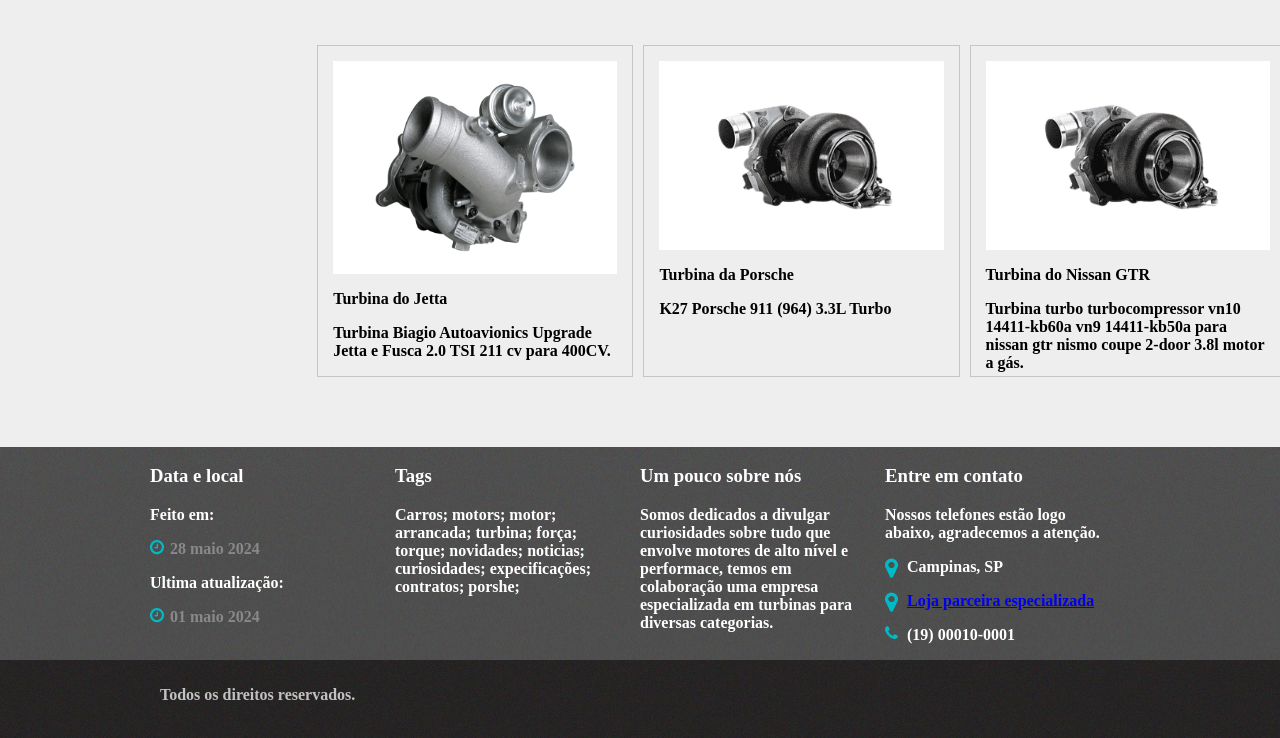
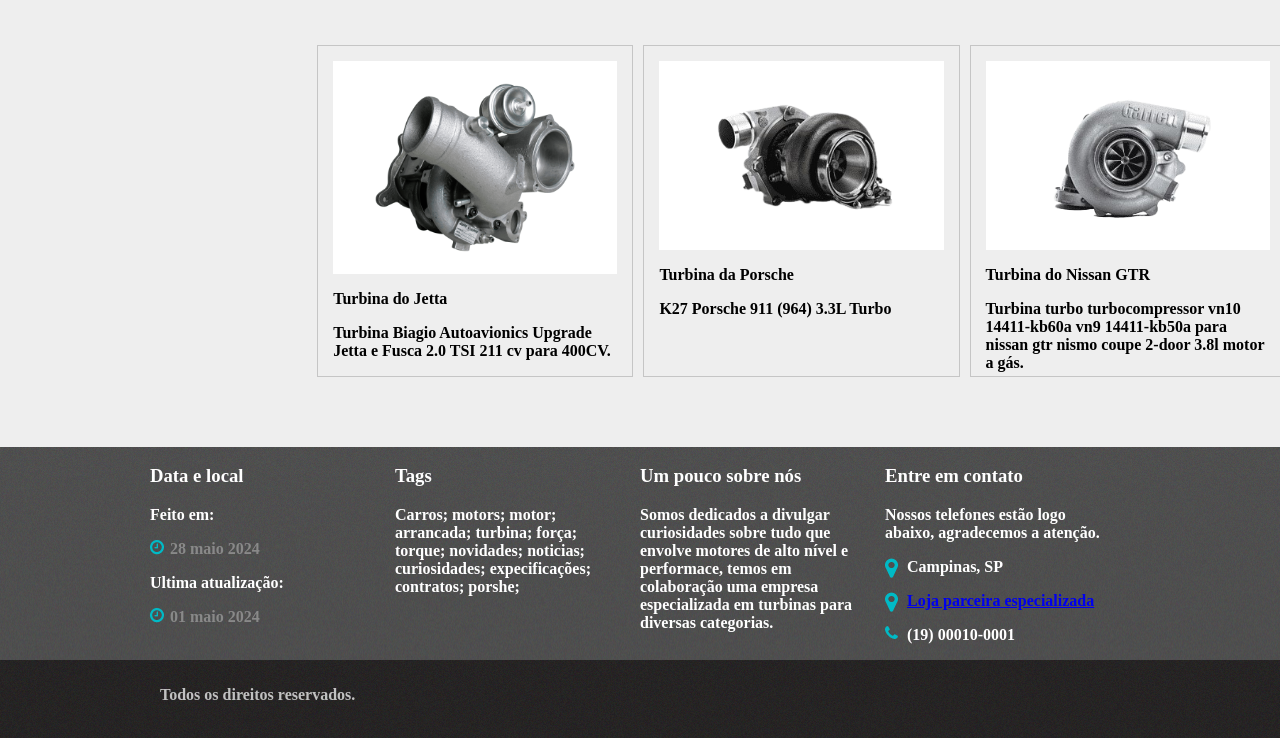
Before and after one commit to Sauhi/InformativoTurbinas-site-, a plain HTML site: page index.html in a window 1280 px wide. Shown: the part 1870-2608 px from the top of the page. Drawn offline with Linux system fonts and the light colour scheme.

Commit message:
index.html

```diff
--- a/index.html
+++ b/index.html
@@ -142,7 +142,7 @@
                 </p>
             </div>
             <div class="col-3 bloco-texto bloco-imagem">
-                <img src="./img/turbina30.png">
+                <img src="./img/turbina300.png">
                 <p><b>Turbina do Nissan GTR</b></p>
                 <p>Turbina turbo turbocompressor vn10 14411-kb60a vn9 14411-kb50a para nissan gtr nismo coupe 2-door
                     3.8l motor a gás.
```
Also changed, not shown: img/turbina300.png (added).
